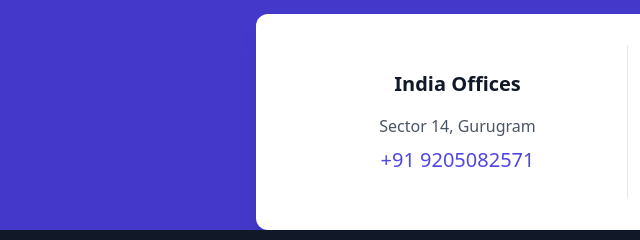
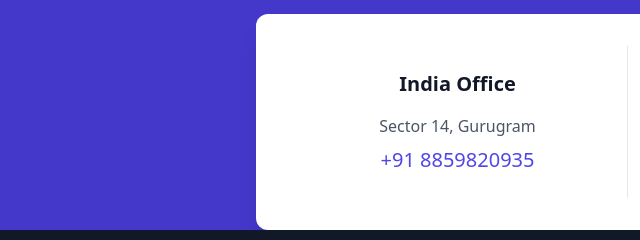
Before and after one commit to hritikch24/burgeon-talent-hub, a plain HTML site: page index.html in a window 1280 px wide. Shown: the part 2798-3038 px from the top of the page, 0-640 px from the left. Drawn offline with nearby package versions, Linux system fonts and the light colour scheme.

Commit message:
Update index.html

```diff
--- a/index.html
+++ b/index.html
@@ -241,11 +241,11 @@
                 <div class="p-8">
                     <div class="grid grid-cols-1 gap-6 md:grid-cols-2">
                         <div class="text-center p-6 border-b md:border-b-0 md:border-r border-gray-200">
-                            <h3 class="text-xl font-bold text-gray-900 mb-4">India Offices</h3>
+                            <h3 class="text-xl font-bold text-gray-900 mb-4">India Office</h3>
                             <div class="space-y-2">
                                 <p class="text-gray-600">Sector 14, Gurugram</p>
                                 <a href="tel:+919205082571" class="text-xl text-indigo-600 hover:text-indigo-800 font-medium block mt-4">
-                                    +91 9205082571
+                                    +91 8859820935
                                 </a>
                             </div>
                         </div>
```
